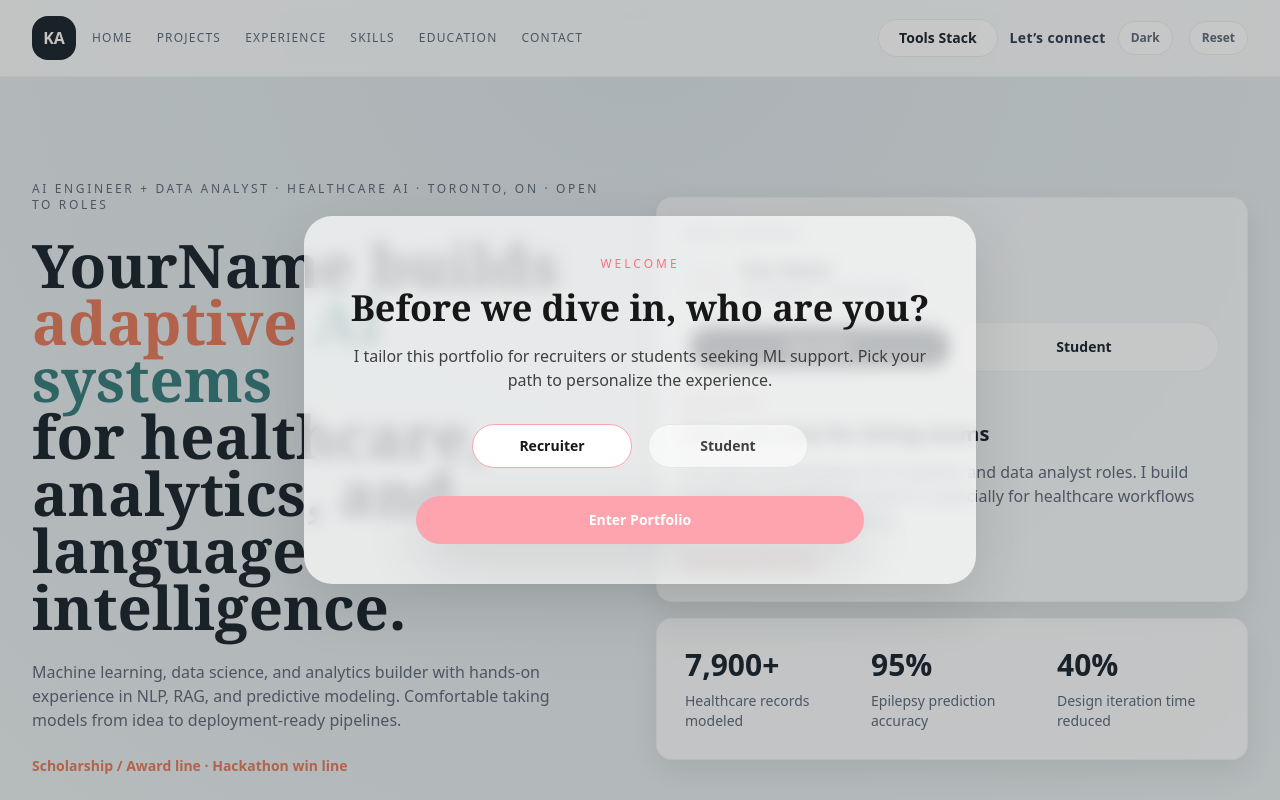
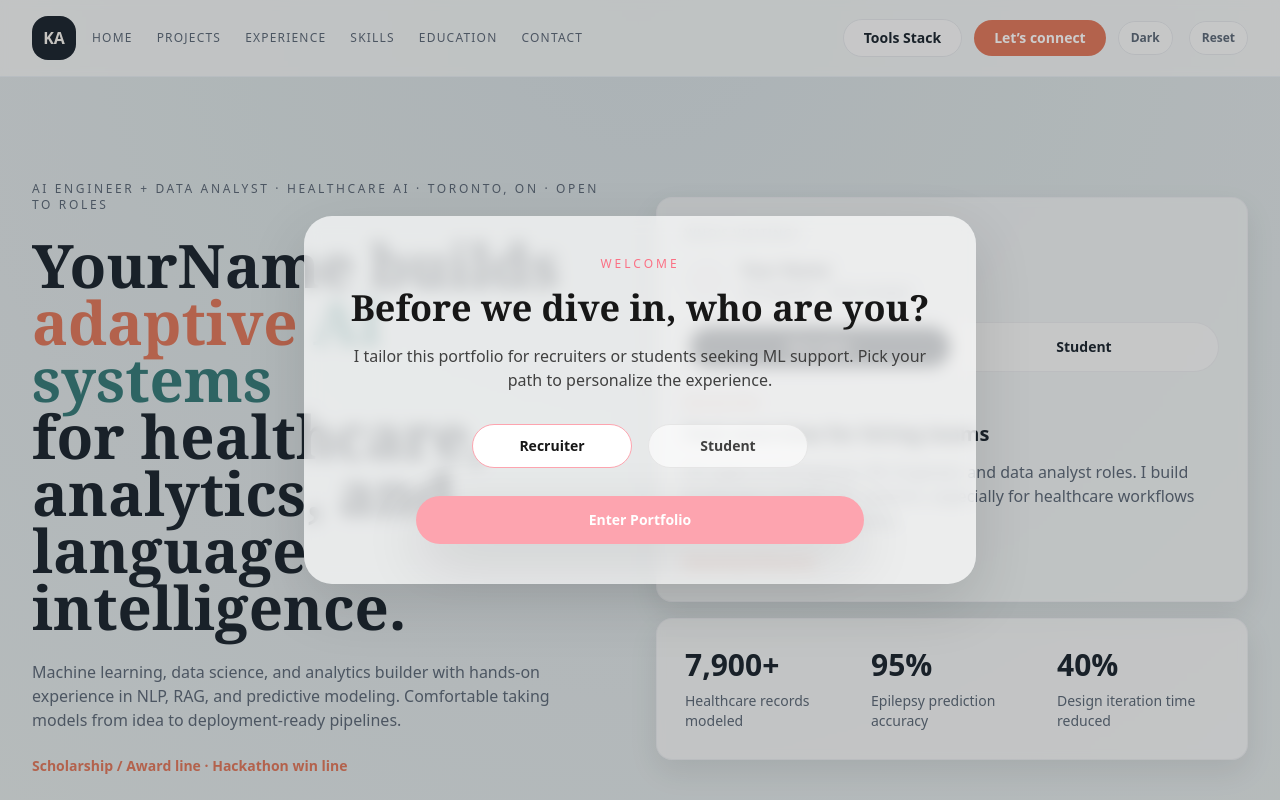
Before and after one commit to K2hmed/KhushnudAhmed.github.io, a React (Vite) app: page / in a window 1280 px wide. Shown: the top 800 px of the page. Built offline with nearby package versions, Linux system fonts and the light colour scheme.

Commit message:
Update Navbar.jsx
Signed-off-by: Khushnud Ahmed <99266359+K2hmed@users.noreply.github.com>

```diff
--- a/src/components/Navbar.jsx
+++ b/src/components/Navbar.jsx
@@ -34,12 +34,10 @@ export default function Navbar({ onReset, rightPillLabel, rightCTA }) {
 
           <a
             href="#contact"
-            className="
-            text-sm font-semibold tracking-wide
-            text-slate-700 dark:text-slate-300
-            hover:text-slate-900 dark:hover:text-white
-            transition-colors
-            "
+            className="rounded-full bg-accent px-5 py-2 text-sm font-semibold text-white
+                       hover:brightness-95 active:brightness-90
+                       focus:outline-none focus-visible:ring-2 focus-visible:ring-ring
+                       focus-visible:ring-offset-2 focus-visible:ring-offset-bg"
           >
             {rightCTA}
           </a>
```
